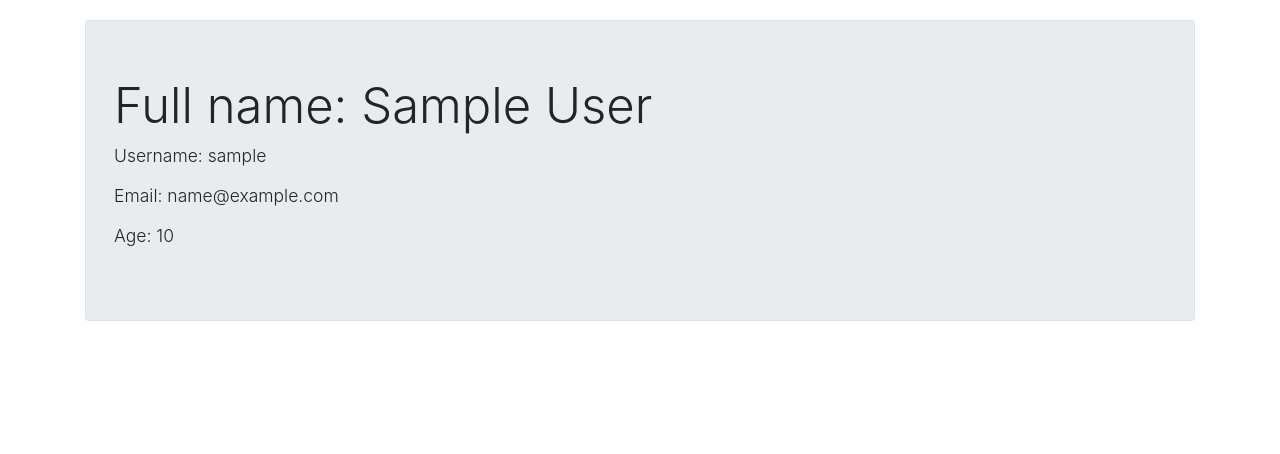
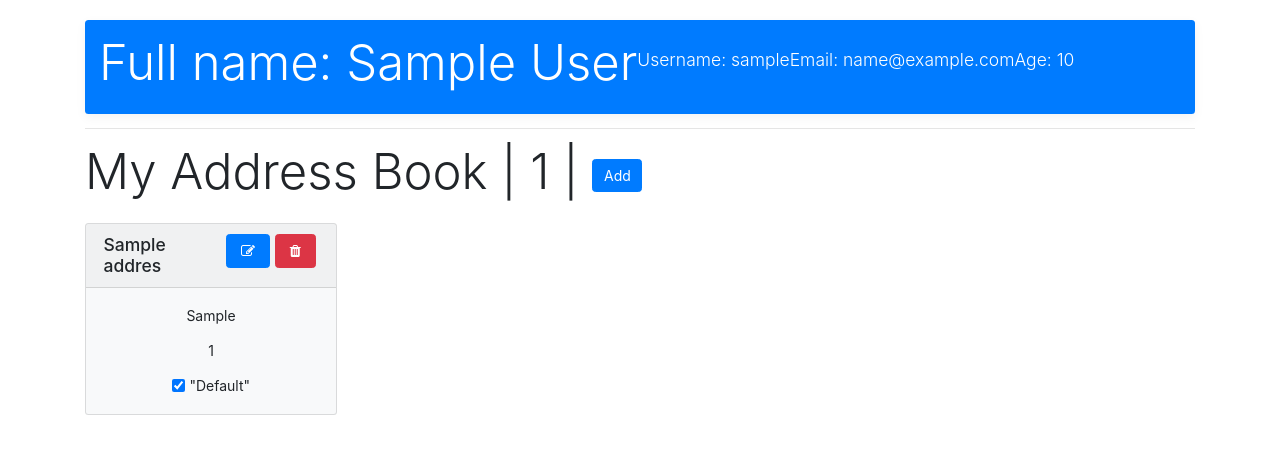
Before and after one commit to arindam31/django-market, a Django app: page /consumer/customer/1/ in a window 1280 px wide. Shown: the part 49-503 px from the top of the page. Run offline with Django 3.2, Linux system fonts and the light colour scheme; a user stored in the database is signed in; tables that the repository leaves empty hold one stand-in row (values such as "Sample post"); some libraries are stand-ins or nearby versions.

Commit message:
Addresses can be added.

```diff
--- a/consumer/models.py
+++ b/consumer/models.py
@@ -1,15 +1,27 @@
 from django.contrib.auth.models import AbstractUser
 from django.db import models
-
-
-class Address(models.Model):
-    location = models.CharField(max_length=200)
-    pincode = models.PositiveIntegerField()
-    default = models.BooleanField(default=False)
+from django.shortcuts import reverse
 
 
 class CustomUser(AbstractUser):
     age = models.PositiveIntegerField(null=True, blank=True)
+
+    def get_absolute_url(self):
+        return reverse('consumer:profile', kwargs={'pk': self.pk})
+
+
+class Address(models.Model):
+    title = models.CharField(max_length=80)
+    location = models.CharField(max_length=200)
+    pincode = models.PositiveIntegerField()
+    default = models.BooleanField(default=False)
+    consumer = models.ForeignKey(CustomUser, on_delete=models.CASCADE)
+
+    def __str__(self):
+        return self.location
+
+    class Meta:
+        verbose_name_plural = 'Address Book'
 
 
 class ProductCategory(models.Model):
@@ -28,7 +40,7 @@ class ProductCategory(models.Model):
     )
 
     class Meta:
-        verbose_name_plural = "ProductCategories"
+        verbose_name_plural = "Product Categories"
 
     def __str__(self):
         return self.name
@@ -54,6 +66,9 @@ class Currency(models.Model):
     name = models.CharField(max_length=50)
     value = models.DecimalField(max_digits=7, decimal_places=2, default=0)
 
+    class Meta:
+        verbose_name_plural = 'World Currencies'
+
 
 class Product(models.Model):
     name = models.CharField(max_length=200)
--- a/consumer/urls.py
+++ b/consumer/urls.py
@@ -15,4 +15,5 @@ urlpatterns = [
     path('signup/', views_user.SignUpView.as_view(), name='register'),
     path('customer/<slug:pk>/', views_user.UserDetailsView.as_view(), name='profile'),
     path('search/', views_product.search_product, name='search_product'),
+    path('addAddress/<int:user_id>', views_user.AddressCreateView.as_view(), name='add_address'),
 ]
--- a/consumer/views/views_user.py
+++ b/consumer/views/views_user.py
@@ -2,8 +2,8 @@ from django.urls import reverse_lazy
 from django.utils import timezone
 from django.views.generic import CreateView, DetailView, UpdateView
 
-from consumer.forms import CustomUserChangeForm, CustomUserCreationForm
-from consumer.models import CustomUser
+from consumer.forms import CustomUserChangeForm, CustomUserCreationForm, AddressCreationForm
+from consumer.models import CustomUser, Address
 
 
 class SignUpView(CreateView):
@@ -11,10 +11,12 @@ class SignUpView(CreateView):
     success_url = reverse_lazy('login')
     template_name = 'registration/register.html'
 
+
 class EditUserView(UpdateView):
     form_class = CustomUserChangeForm
     success_url = reverse_lazy('home')
     template_name = 'registration/register.html'
+
 
 class UserDetailsView(DetailView):
     model = CustomUser
@@ -23,4 +25,27 @@ class UserDetailsView(DetailView):
     def get_context_data(self, **kwargs):
         context = super().get_context_data(**kwargs)
         context['now'] = timezone.now()
+        context['addresses'] = Address.objects.all()
         return context
+
+
+class AddressDetailView(DetailView):
+    model = Address
+    template_name = 'consumer/address_details.html'
+
+
+class AddressCreateView(CreateView):
+    form_class = AddressCreationForm
+    model = Address
+    template_name = 'consumer/address/create_address.html'
+
+    def get_success_url(self):
+        return reverse_lazy('consumer:profile', kwargs={'pk': self.request.user.pk})
+
+    def get_form_kwargs(self):
+        """ Passes the request object to the form class.
+         This is necessary to only display members that belong to a given user"""
+
+        kwargs = super(AddressCreateView, self).get_form_kwargs()
+        kwargs['request'] = self.request
+        return kwargs
--- a/static/css/mystyle.css
+++ b/static/css/mystyle.css
@@ -8,3 +8,7 @@ html {
 .navbar {
   margin-bottom: 20px;
 }
+
+.text-white-50 { color: rgba(255, 255, 255, .5); }
+.bg-purple { background-color: var(--blue); }
+.box-shadow { box-shadow: 0 .25rem .75rem rgba(0, 0, 0, .05); }
--- a/templates/base.html
+++ b/templates/base.html
@@ -12,6 +12,7 @@
     <!-- Bootstrap CSS -->
     <!-- CSS only -->
     <link rel="stylesheet" href="https://stackpath.bootstrapcdn.com/bootstrap/4.1.3/css/bootstrap.min.css">
+    <link rel="stylesheet" href="https://cdnjs.cloudflare.com/ajax/libs/font-awesome/4.7.0/css/font-awesome.min.css">
     <link rel="stylesheet" href="{% static 'css/mystyle.css' %}">
     <base href="/">
 </head>
@@ -85,6 +86,8 @@
 
     </main>
     <!-- JavaScript Bundle with Popper -->
-<script src="https://cdn.jsdelivr.net/npm/bootstrap@5.0.0-beta1/dist/js/bootstrap.bundle.min.js"></script>
+<script src="https://code.jquery.com/jquery-3.3.1.slim.min.js"></script>
+<script src="https://cdnjs.cloudflare.com/ajax/libs/popper.js/1.14.3/umd/popper.min.js"></script>
+<script src="https://stackpath.bootstrapcdn.com/bootstrap/4.1.3/js/bootstrap.min.js"></script>
 </body>
 </html>
--- a/templates/consumer/all_products.html
+++ b/templates/consumer/all_products.html
@@ -5,7 +5,7 @@
 {% endblock title %}
 
 {% block content %}
-<div class="container-fluid">
+<div class="container">
 
     <div class="row my-4">
 
--- a/templates/consumer/customer_details.html
+++ b/templates/consumer/customer_details.html
@@ -1,4 +1,5 @@
 {% extends 'base.html' %}
+{% load static %}
 
 {% block title %}
     Profile: {{ user.username }}
@@ -6,12 +7,94 @@
 
 {% block content %}
 <div class="container">
-    <div class="jumbotron border rounded">
-        <h1 class="display-4">Full name: {{ user.first_name }} {{ user.last_name }}</h1>
-        <p class="lead">Username: {{ user.username }}</p>
-        <p class="lead">Email: {{ user.email }}</p>
-        <p class="lead">Age: {{ user.age }}</p>
+    <div class="d-flex align-items-center p-3 my-3 text-white-50 bg-purple rounded box-shadow">
+        <h1 class="display-4 text-white">Full name: {{ user.first_name }} {{ user.last_name }}</h1>
+        <p class="lead text-white">Username: {{ user.username }}</p>
+        <p class="lead text-white">Email: {{ user.email }}</p>
+        <p class="lead text-white">Age: {{ user.age }}</p>
     </div>
+    <hr>
+
+{% if addresses.count > 0 %}
+<h4 class="display-4">
+    My Address Book | {{ addresses.count }} |
+    <a class="btn btn-primary text-white" href="{% url 'consumer:add_address' user.id %}">Add</a>
+</h4>
+<div class="row my-4">
+
+        {% for address in addresses %}
+         <div class="col">
+            <div class="card bg-light" style="width: 18rem;">
+                <h5 class="card-header">
+
+                    <div class="row">
+                        <div class="col">
+                            {{ address.title }}
+                        </div>
+                        <div class="col">
+                             <!-- Modal -->
+                            <div class="modal fade" id="deleteAddress" tabindex="-1" role="dialog" aria-labelledby="DeleteAddress" aria-hidden="true">
+                              <div class="modal-dialog modal-dialog-centered" role="document">
+                                <div class="modal-content">
+                                  <div class="modal-header">
+                                    <h5 class="modal-title" id="deleteAddressTitle">Are you sure?</h5>
+                                    <button type="button" class="close" data-dismiss="modal" aria-label="Close">
+                                      <span aria-hidden="true">&times;</span>
+                                    </button>
+                                  </div>
+                                  <div class="modal-body">
+                                    ...
+                                  </div>
+                                  <div class="modal-footer">
+                                      <button type="button" class="btn btn-danger">Remove</button>
+                                      <button type="button" class="btn btn-primary" data-dismiss="modal">Cancel</button>
+                                  </div>
+                                </div>
+                              </div>
+                            </div>
+                            <button class="btn btn-primary px-3" type="button" data-toggle="modal" data-target="#editAddress">
+                            <i class="fa fa-edit" aria-hidden="true"></i>
+                            </button>
+                            <button class="btn btn-danger px-3" type="button" data-toggle="modal" data-target="#deleteAddress">
+                            <i class="fa fa-trash" aria-hidden="true"></i>
+                            </button>
+                        </div>
+                    </div>
+                </h5>
+                <div class="card-body text-center">
+                    <p>{{ address.location }}</p>
+                    <p>{{ address.pincode }}</p>
+                    {% if address.default %}
+                    <div class="form-check">
+                        <input checked="checked"
+                               type="checkbox"
+                               value=""
+                               class="form-check-input"
+                               id="defaultAddress">
+                         <label class="form-check-label" for="defaultAddress">
+                          "Default"
+                        </label>
+                    </div>
+                    {% endif %}
+                </div>
+            </div>
+         </div>
+
+        {% if forloop.counter|divisibleby:"3" %}
+                </div>
+                <div class="row my-4">
+            {% endif %}
+
+        {% endfor %}
+    {% else %}
+                    <h1 class="display-4">No Addresses added yet! Add some ;)</h1>
+                    <a class="btn btn-primary text-white" href="{% url 'consumer:add_address' user.id %}">Add</a>
+    {% endif %}
+
 </div>
 
+
+
+
+</div>
 {% endblock content %}
```
Also changed, not shown: consumer/admin.py (+9 -2 lines), consumer/forms.py (+21 -1 lines), templates/consumer/address/create_address.html (added, +37 -0 lines), consumer/migrations/0008_address_consumer.py (added), consumer/migrations/0009_auto_20210219_2218.py (added).
